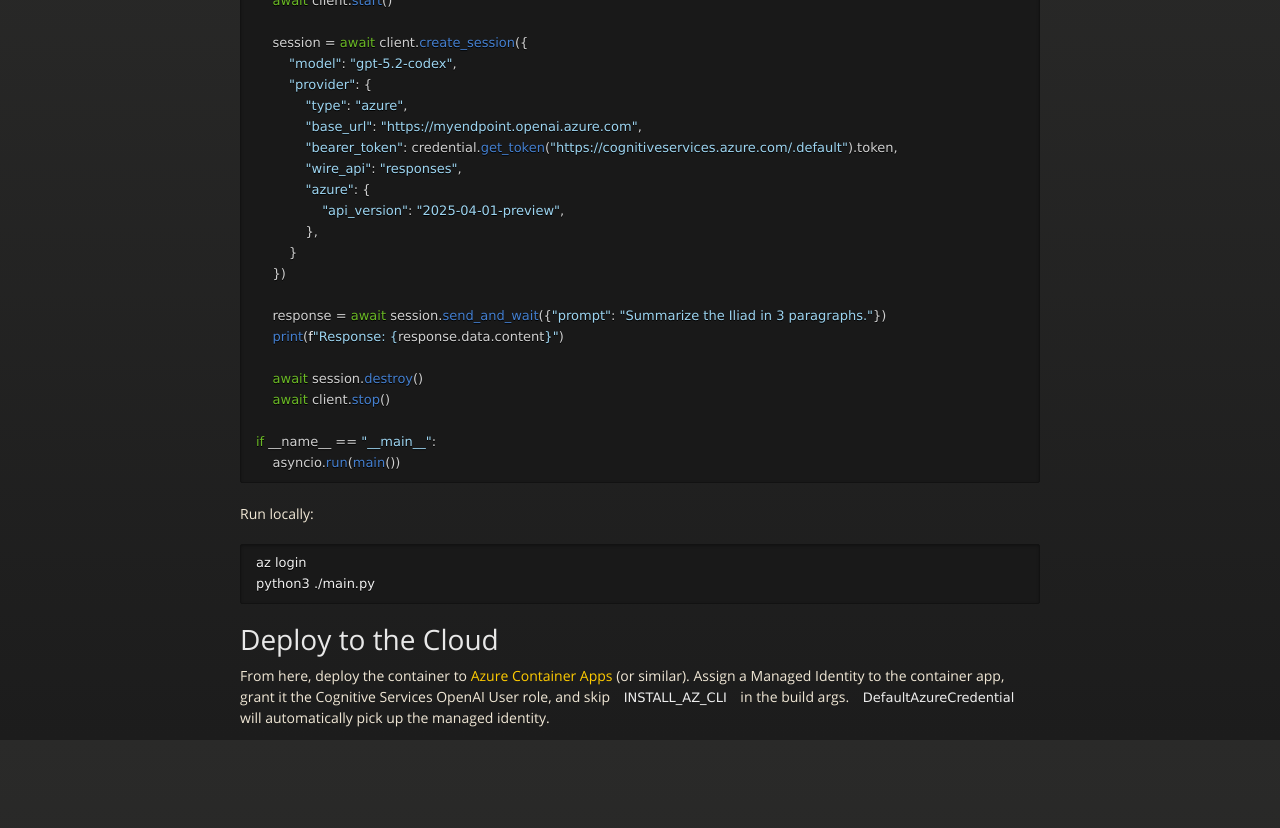
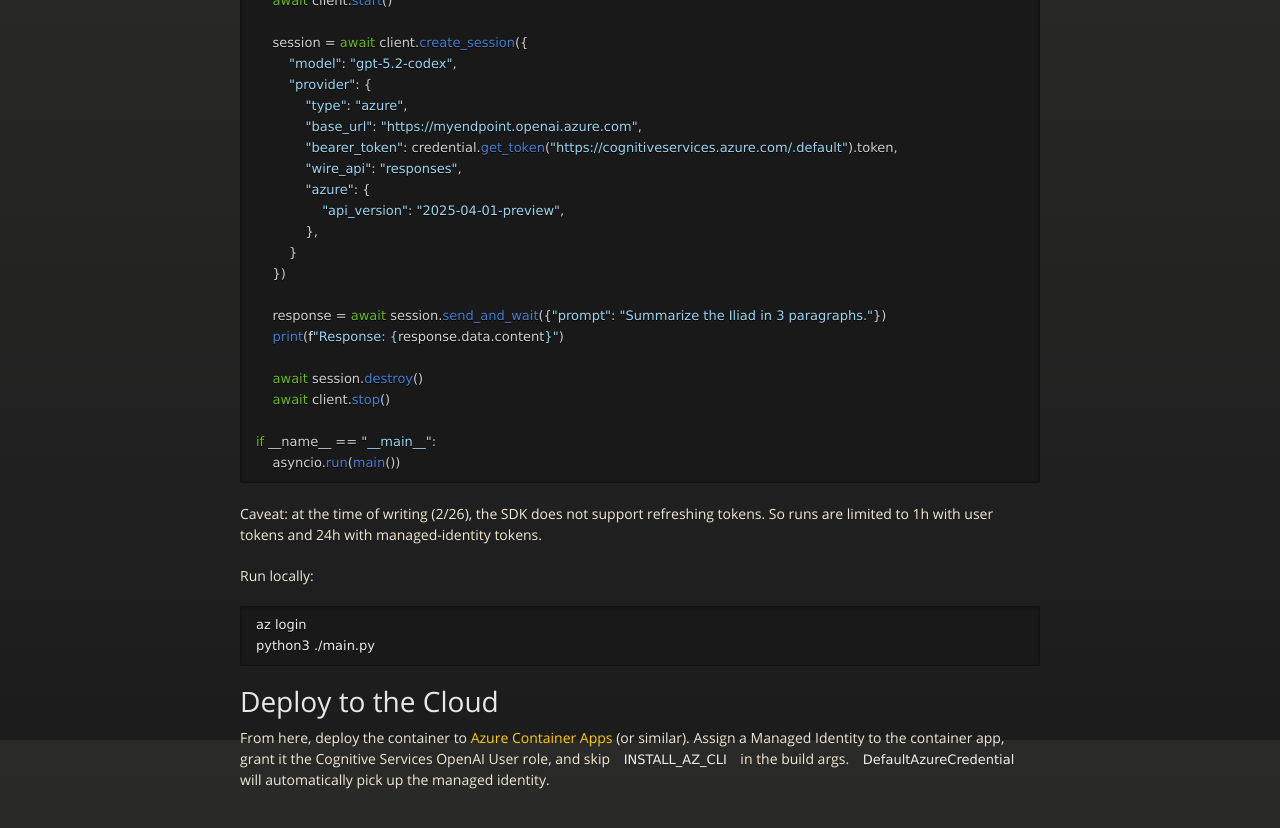
Before and after one commit to mmaitre314/mmaitre314.github.io, a Jekyll site: the page built from _posts/2026-02-07-hosted-github-copilot-cli.md, in a window 1280 px wide and 900 px high, scrolled down 1960 px. Shown: the top 828 px of the window. Built offline with Jekyll 4.4.1, drawn with Linux system fonts in a browser that asks for light colours; nearby versions of some CDN libraries.

Commit message:
touch up

```diff
--- a/_posts/2026-02-07-hosted-github-copilot-cli.md
+++ b/_posts/2026-02-07-hosted-github-copilot-cli.md
@@ -108,6 +108,8 @@ if __name__ == "__main__":
     asyncio.run(main())
 {% endhighlight %}
 
+Caveat: at the time of writing (2/26), the SDK does not support refreshing tokens. So runs are limited to 1h with user tokens and 24h with managed-identity tokens.
+
 Run locally:
 
 {% highlight shell %}
```
